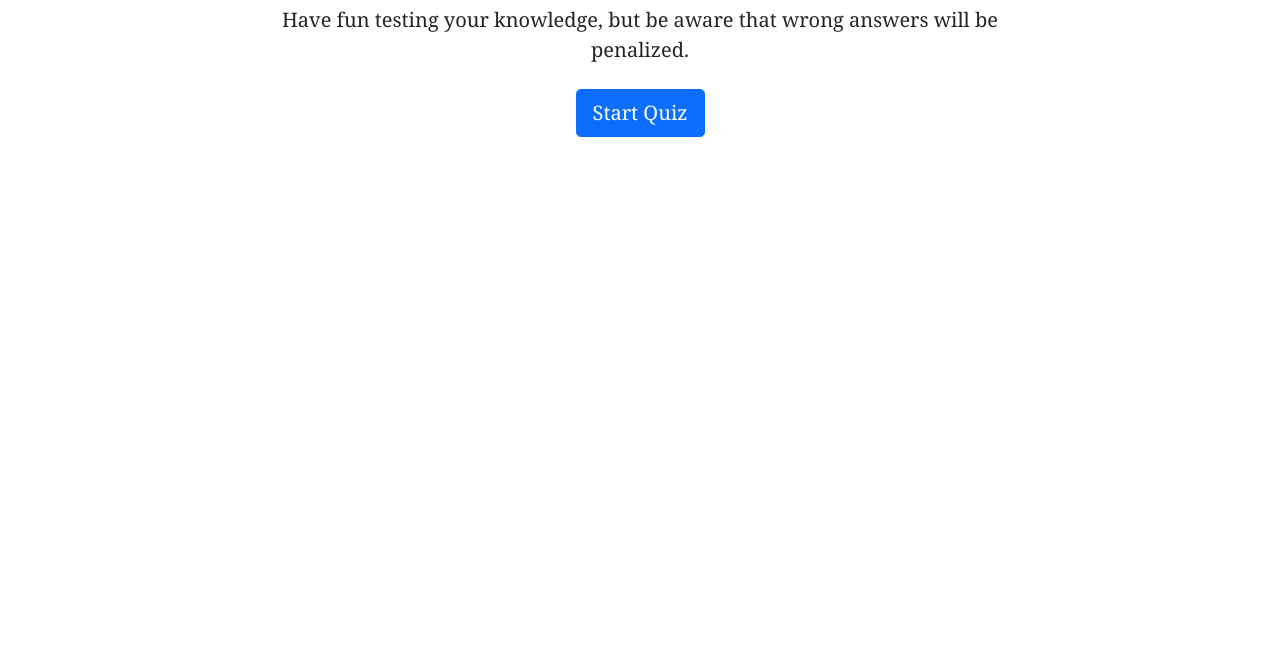
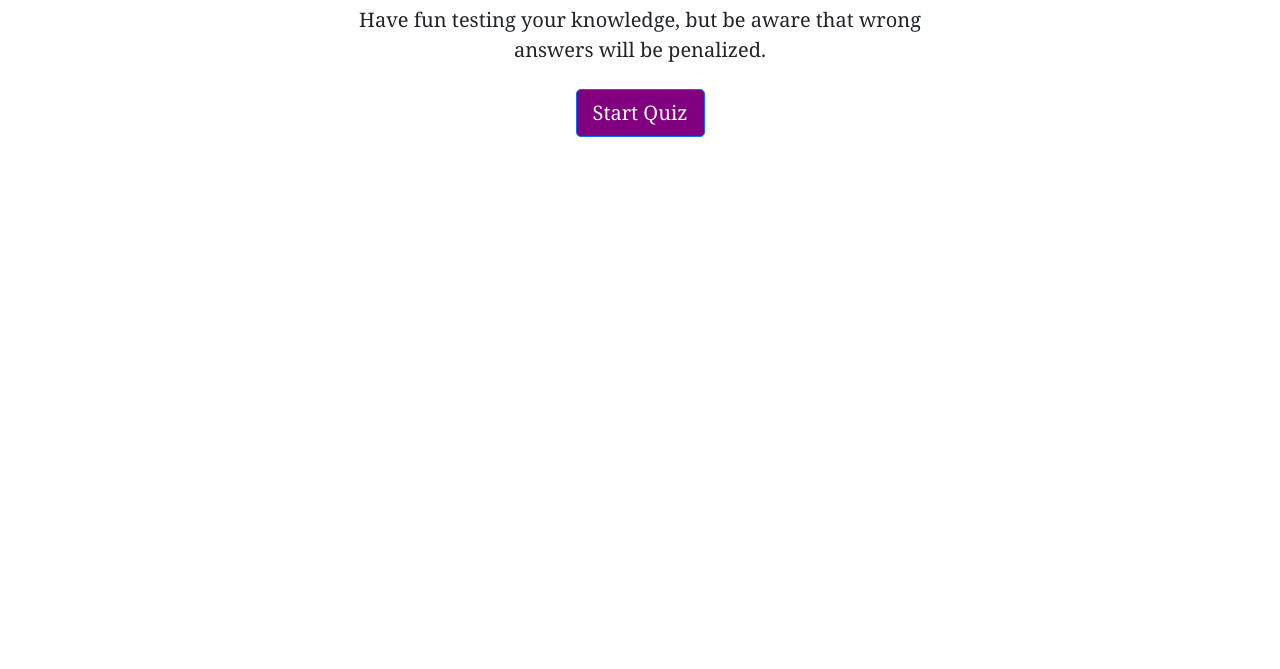
Before and after one commit to DrewMcKinney23/code-quiz, a plain HTML site: page index.html in a window 1280 px wide. Shown: the part 131-800 px from the top of the page. Drawn offline with nearby package versions, Linux system fonts and the light colour scheme.

Commit message:
altered sytling

```diff
--- a/assets/style.css
+++ b/assets/style.css
@@ -6,7 +6,7 @@
 }
 
 #welcome, #quiz, #inputScore, #highScores {
-    width: 70%;
+    width: 60%;
 }
 
 #quiz, #inputScore, #highScores {
@@ -16,3 +16,11 @@
 .jumbotron {
     background-color: white;
 }
+
+.btn {
+    background-color: purple
+}
+
+h2 {
+    font-size: small;
+}
```
